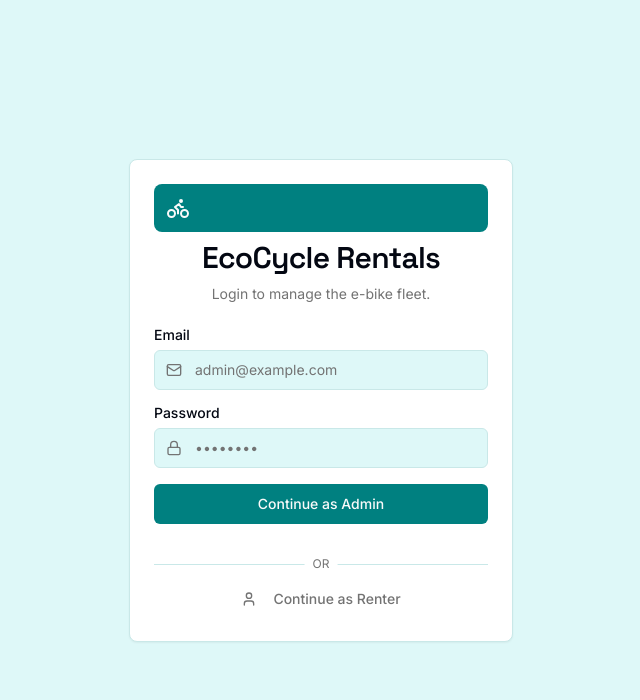
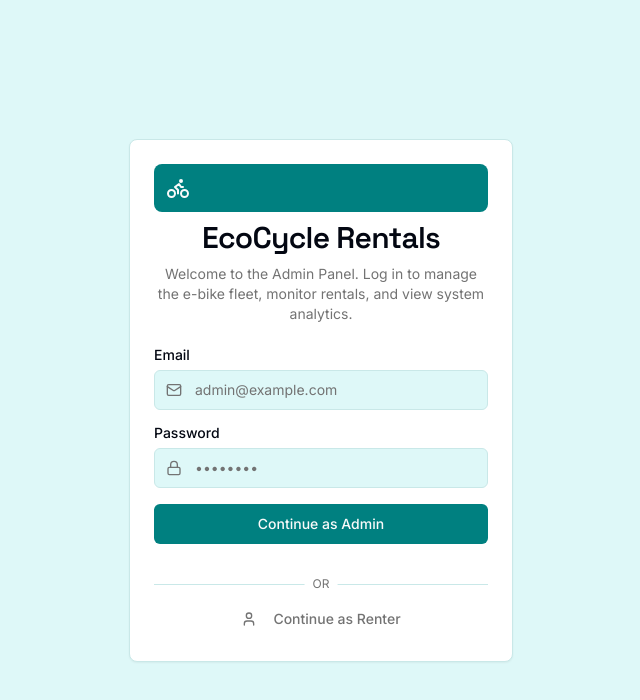
Before and after one commit to rubyones/eco-cycle-rentals, a Next.js app: page /login in a window 1280 px wide. Shown: the top 700 px of the page, without its empty margins (319-959 px from the left). Built offline with nearby package versions, Linux system fonts and the light colour scheme; no server answers.

Commit message:
add more information about the ecocycle rentals, to both renter kog in p

```diff
--- a/src/app/login/page.tsx
+++ b/src/app/login/page.tsx
@@ -87,7 +87,9 @@ function AdminLoginPageContent() {
             <Bike className="h-6 w-6" />
           </div>
           <CardTitle className="text-3xl font-headline">EcoCycle Rentals</CardTitle>
-          <CardDescription>Login to manage the e-bike fleet.</CardDescription>
+          <CardDescription>
+            Welcome to the Admin Panel. Log in to manage the e-bike fleet, monitor rentals, and view system analytics.
+          </CardDescription>
         </CardHeader>
         <CardContent>
           <form onSubmit={handleLogin} className="grid gap-4">
--- a/src/app/renter-login/page.tsx
+++ b/src/app/renter-login/page.tsx
@@ -130,6 +130,7 @@ function LoginPageContent() {
               <Bike className="h-6 w-6" />
             </div>
             <CardTitle className="text-3xl font-headline">EcoCycle Rentals</CardTitle>
+            <CardDescription>Your eco-friendly solution for city travel. Get started below.</CardDescription>
             <TabsList className="grid w-full grid-cols-2">
               <TabsTrigger value="login">Login</TabsTrigger>
               <TabsTrigger value="signup">Sign Up</TabsTrigger>
```
